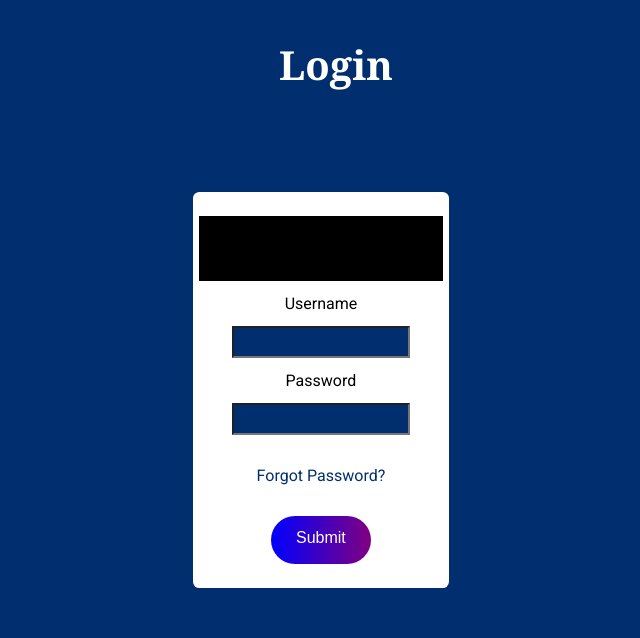
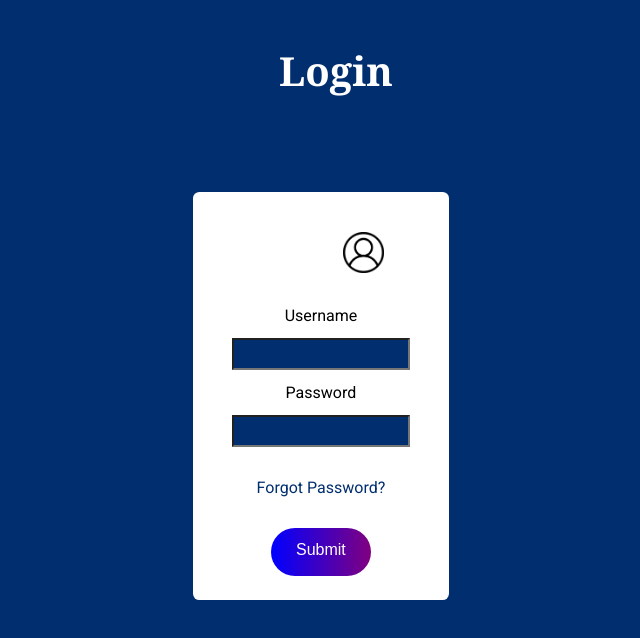
Before and after one commit to NotMash/FDM-Group-Employee-Timesheet-Portal, a React (Create React App) app in the folder frontend/: page /#/login_page in a window 1280 px wide. Shown: the top 638 px of the page, without its empty margins (336-976 px from the left). Built offline with nearby package versions, Linux system fonts and the light colour scheme.

Commit message:
fixed icon issue on login page

```diff
--- a/frontend/src/Pages/Main/MainHome.module.css
+++ b/frontend/src/Pages/Main/MainHome.module.css
@@ -15,14 +15,6 @@ body{
     margin: 0;
 }
 
-
-
-figure{
-    background-color: black;
-    float: top;
-    margin: 0;
-    width: 100%;
-}
 
 img.logo {
   width: 10%;
```
